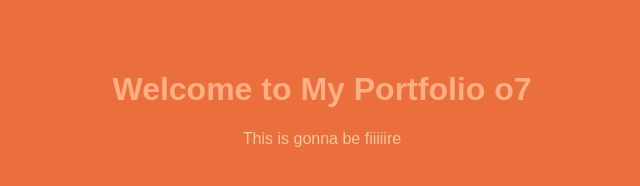
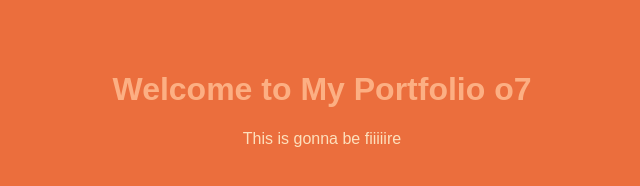
Before and after one commit to Kovinskii/Portfolio-Site, a plain HTML site: page index.html in a window 1280 px wide. Shown: the full height of the page, 318-958 px from the left. Drawn offline with Linux system fonts and the light colour scheme.

Commit message:
changed text color

```diff
--- a/style.css
+++ b/style.css
@@ -12,5 +12,5 @@ h1 {
 }
 
 p {
-    color:rgb(238, 202, 157);
+    color:rgb(253, 224, 189);
 }
```
